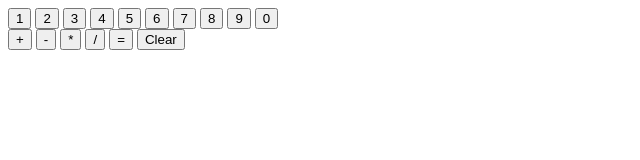
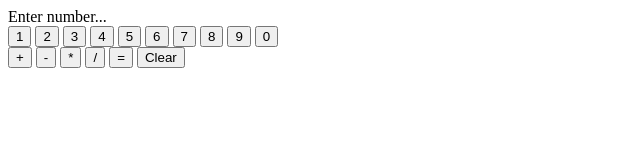
Before and after one commit to SauliusPetr/web_calculator, a plain HTML site: page index.html in a window 1280 px wide. Shown: the whole page, without its empty margins (0-640 px from the left). Drawn offline with Linux system fonts and the light colour scheme.

Commit message:
Add dummy text to display

```diff
--- a/index.html
+++ b/index.html
@@ -10,7 +10,7 @@
 
 <body>
     <div class="calculator">
-        <div class="display"></div>
+        <div class="display">Enter number...</div>
         <div class="numbers">
             <button class="number one">1</button>
             <button class="number two">2</button>
```
